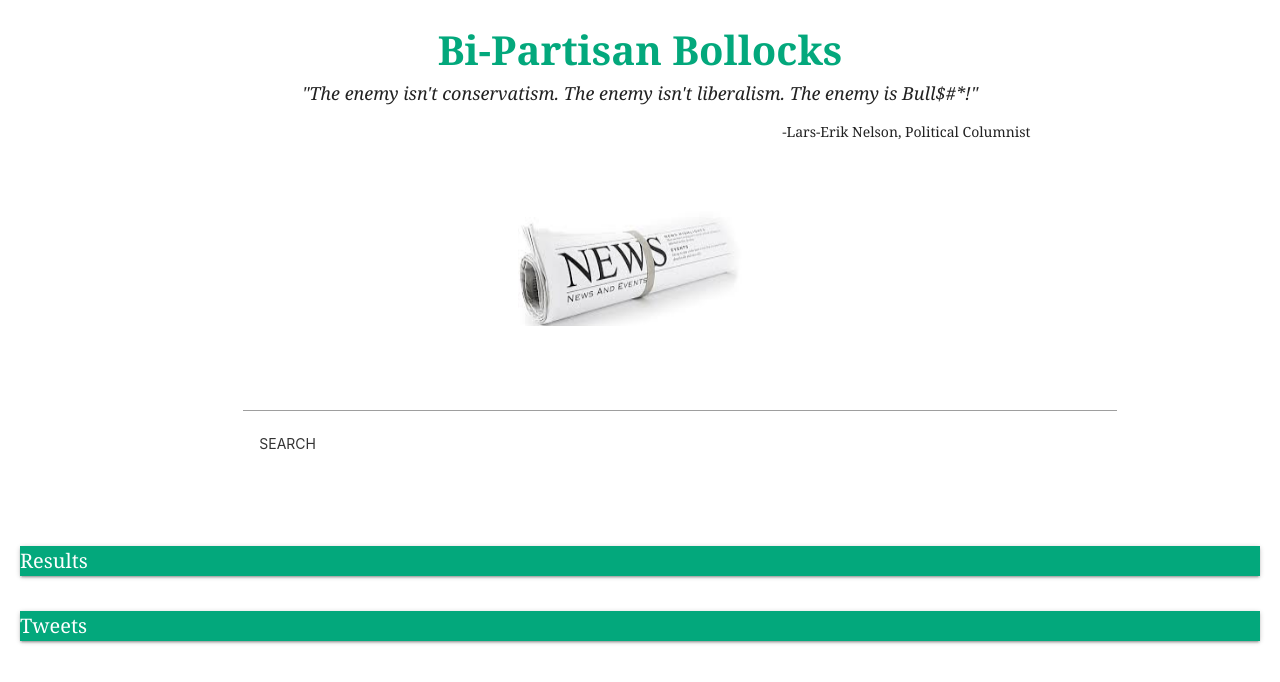
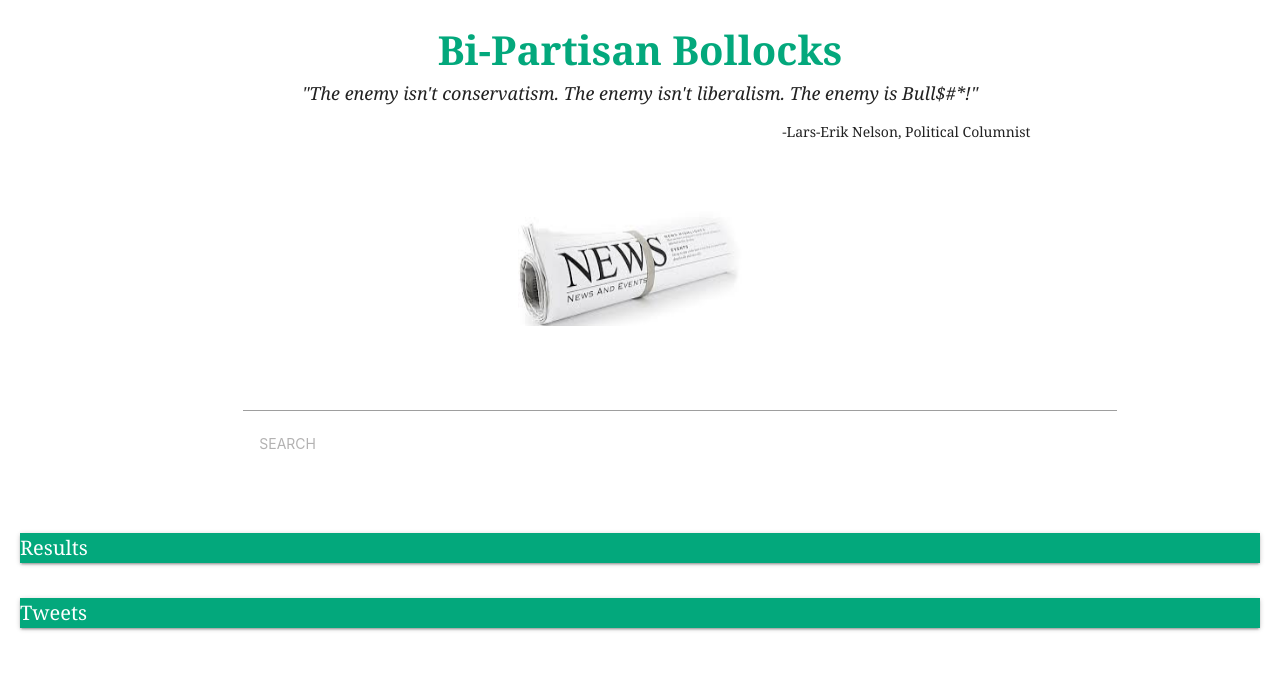
Before and after one commit to kpsloan/funtime, a plain HTML site: page index.html in a window 1280 px wide. Drawn offline with nearby package versions, Linux system fonts and the light colour scheme.

Commit message:
Update index.html

```diff
--- a/index.html
+++ b/index.html
@@ -28,16 +28,18 @@
         </div>
     </div>
     <img src="./assets/newspaper.jpg" class="center animated bounce">
+    <form id="contact" method="post" action="">
     <div class="container">
         <div class="row">
             <div class="input-field col s12" id="search">
                 <textarea id="searchTerm" class="materialize-textarea"></textarea>
                 <label for="textarea1"></label>
-                <a class="waves-effect waves-teal btn-flat" style="vertical-align: 50%" id="searchButton">Search</a>
+                <button type="submit" class="waves-effect waves-teal btn-flat" style="vertical-align: 50%" id="searchButton" disabled="disabled">Search</button>
             </div>
         </div>
     </div>
 </div>
+    </form>
     <div class="row">
         <div class="col-sm-12">
 
```
